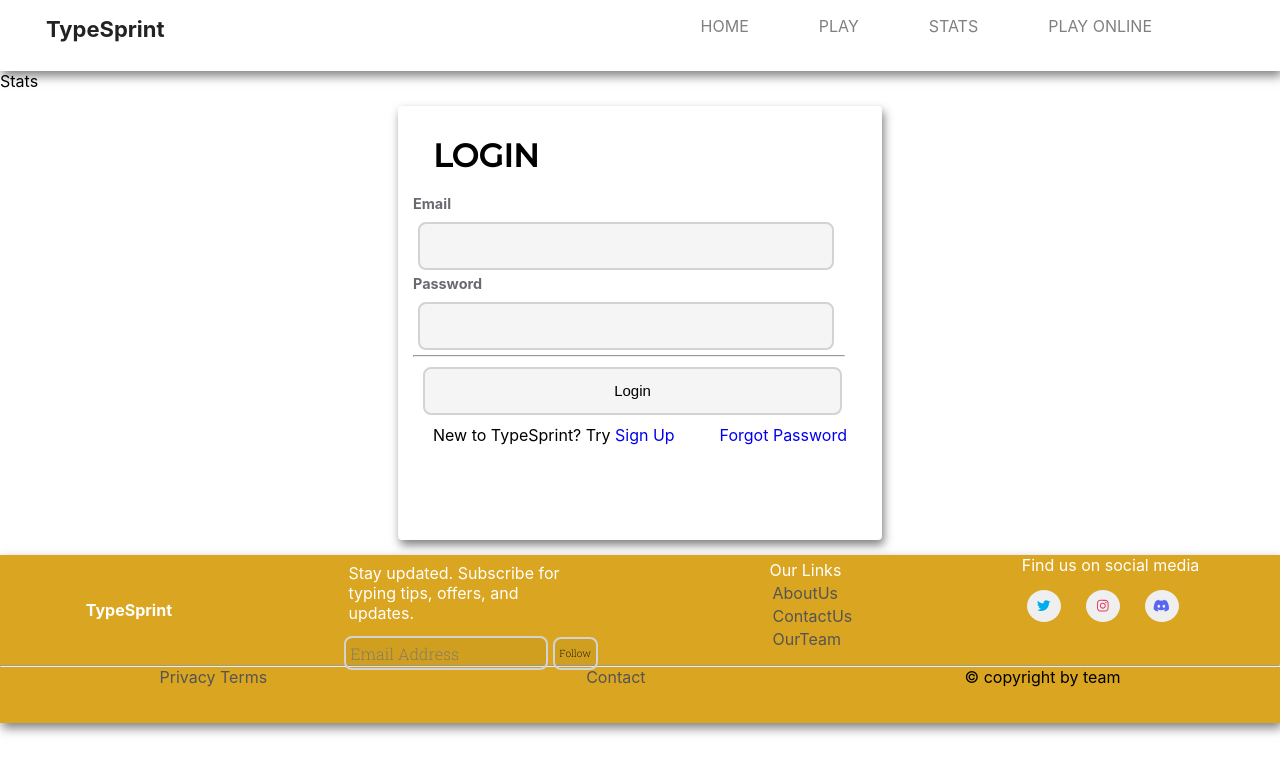
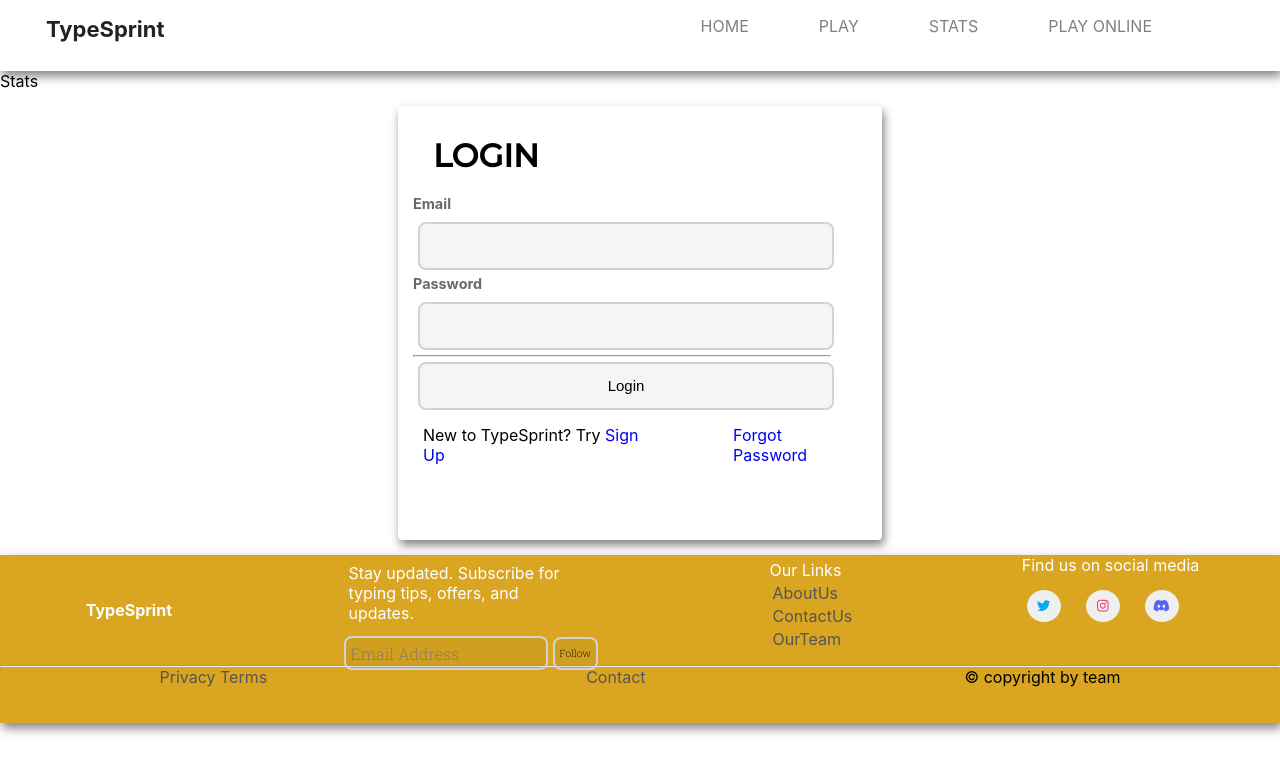
Before and after one commit to shishiro26/TypeSprint, a React (Create React App) app: page /stats in a window 1280 px wide. Shown: the top 774 px of the page. Built offline with nearby package versions, Linux system fonts and the light colour scheme.

Commit message:
editted login page

```diff
--- a/src/Components/login.jsx
+++ b/src/Components/login.jsx
@@ -16,19 +16,16 @@ export default function Login() {
             <label className="labelBox">Password</label>
             <input required="" type="password" name="text" className="email" />
           </div>
-          <hr style={{ width: "430px" }} />
-          <button className="btn" style={{ margin: "10px" }}>
-            {" "}
-            Login
-          </button>
+          <hr className="line" />
+          <button className="btnBox"> Login</button>
           <div
             className="forgotBox"
             style={{
               display: "flex",
               flexDirection: "row",
-              justifyContent: "space-around",
               fontSize: "1em",
-              gap: "5px",
+              gap: "75px",
+              margin: "10px",
             }}
           >
             <p>
--- a/src/css/login.css
+++ b/src/css/login.css
@@ -61,3 +61,29 @@
 .forgotBox a {
     text-decoration: none;
 }
+
+.btnBox {
+    border: 2px solid lightgray;
+    background-color: #05060f0a;
+    border-radius: .5rem;
+    padding: 0.75rem 1rem;
+    height: 48px;
+    width: 416px;
+    font-size: 15px;
+}
+
+.btnBox:hover,
+.btnBox:focus {
+    outline: none;
+    border-color: #05060f;
+    letter-spacing: 1px;
+}
+
+.btnBox:hover {
+    color: #05060fc2;
+}
+
+.line {
+    color: black;
+    width: 416px;
+}
```
